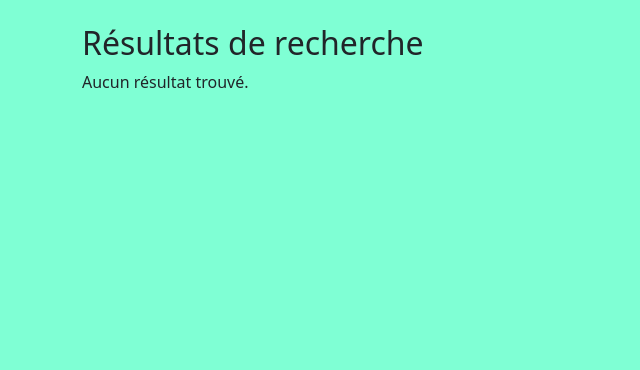
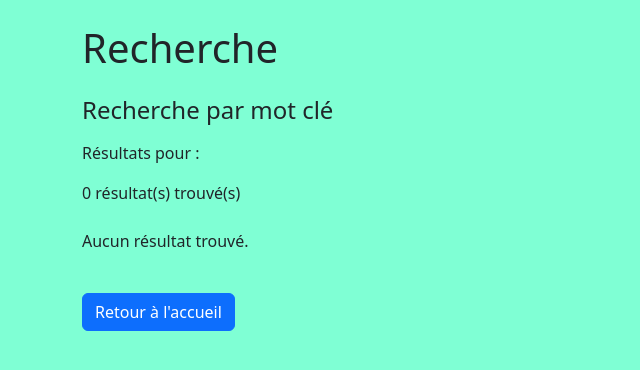
Before and after one commit to AnneCode25/React-Trouver_son_artisan, a React (Vite) app: page /search in a window 1280 px wide. Shown: the top 370 px of the page, without its empty margins (0-640 px from the left). Built offline with nearby package versions, Linux system fonts and the light colour scheme.

Commit message:
suite structure fonction recherche

```diff
--- a/src/pages/SearchResultPage.jsx
+++ b/src/pages/SearchResultPage.jsx
@@ -1,5 +1,6 @@
-import React, { useState, useEffect } from 'react';
-import { useLocation } from 'react-router-dom';
+import { useState, useEffect } from 'react';
+import { useLocation, Link } from 'react-router-dom';
+import StarRating from '../components/commons/StarRating'
 
 // Importez vos données JSON ici
 import data from '../data/datas.json';
@@ -7,11 +8,10 @@ import data from '../data/datas.json';
 const SearchResultPage = () => {
   const [searchResults, setSearchResults] = useState([]);
   const location = useLocation();
+  const searchTerm = location.state?.searchTerm || '';
 
   useEffect(() => {
-    const searchTerm = location.state?.searchTerm || '';
-
-    if (searchTerm) {
+      if (searchTerm) {
       const results = data.filter(item =>
         item.name.toLowerCase().includes(searchTerm.toLowerCase()) ||
         item.specialty.toLowerCase().includes(searchTerm.toLowerCase()) ||
@@ -21,22 +21,35 @@ const SearchResultPage = () => {
     } else {
       setSearchResults([]);
     }
-  }, [location.state]);
+  }, [searchTerm]);
 
   return (
     <div className="container mt-4">
-      <h2>Résultats de recherche</h2>
+      <h1 className="mb-4">Recherche</h1>
+      <h2 className="h4 mb-3">Recherche par mot clé</h2>
+      <p className="mb-3">Résultats pour : <strong>{searchTerm}</strong></p>
+      <p className="mb-4">{searchResults.length} résultat(s) trouvé(s)</p>
+
       {searchResults.length === 0 ? (
         <p>Aucun résultat trouvé.</p>
       ) : (
-        <ul className="list-group">
+        <div className="row">
           {searchResults.map((item, index) => (
-            <li key={index} className="list-group-item">
-              <strong>{item.name}</strong> - {item.specialty} à {item.location}
-            </li>
+            <div key={index} className="col-12 mb-3">
+              <div className="card">
+                <div className="card-body">
+                  <h5 className="card-title">{item.name}</h5>
+                  <h6 className="card-subtitle mb-2 text-muted">{item.specialty}</h6>
+                  <p className="card-text">{item.location}</p>
+                  <StarRating rating={parseFloat(item.note)} />
+                  </div>
+              </div>
+            </div>
           ))}
-        </ul>
+        </div>
       )}
+{/* `'` can be escaped with `&apos;`, `&lsquo;`, `&#39;`, `&rsquo;`. */}
+      <Link to="/" className="btn btn-primary mt-4">Retour à l&apos;accueil</Link>
     </div>
   );
 };
```
